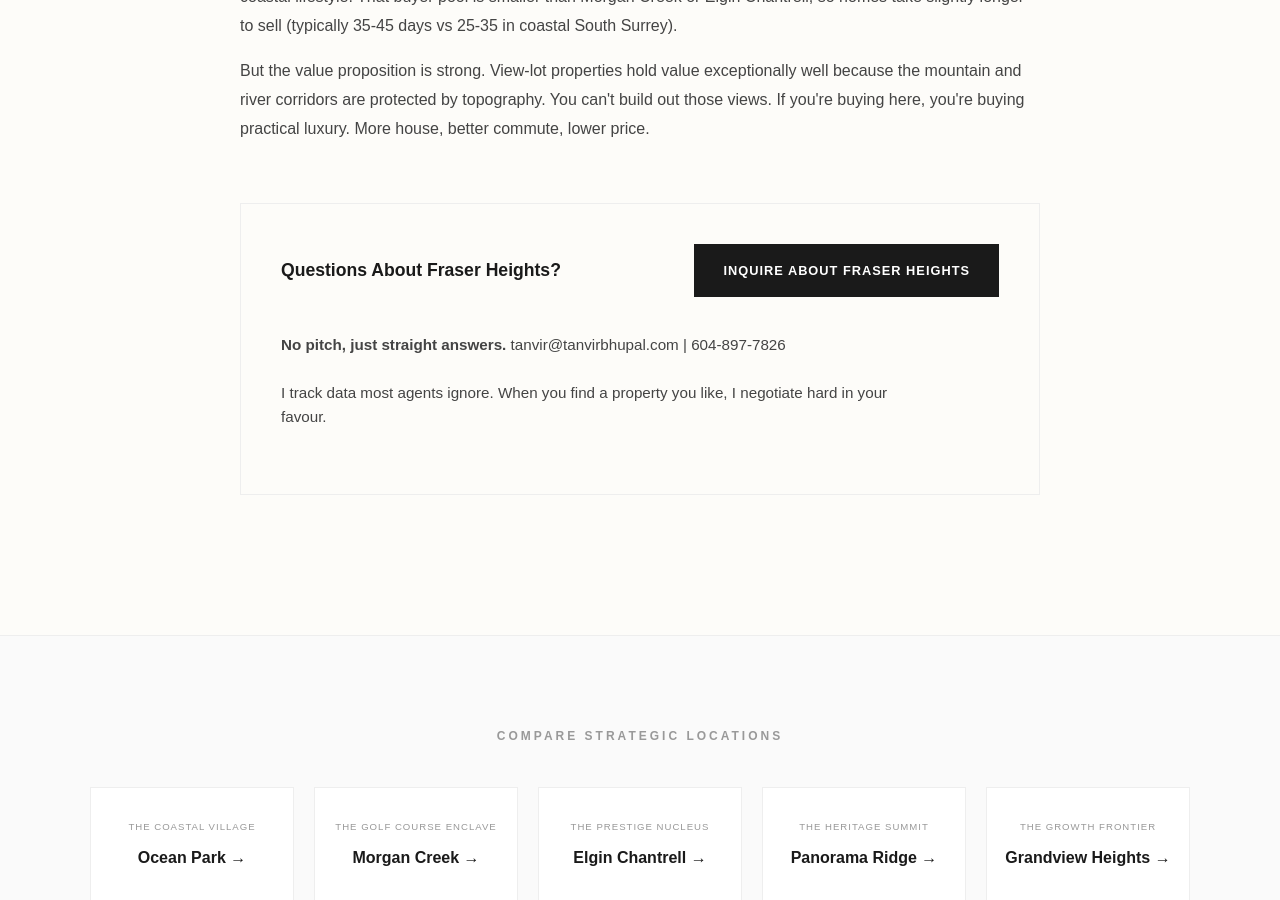
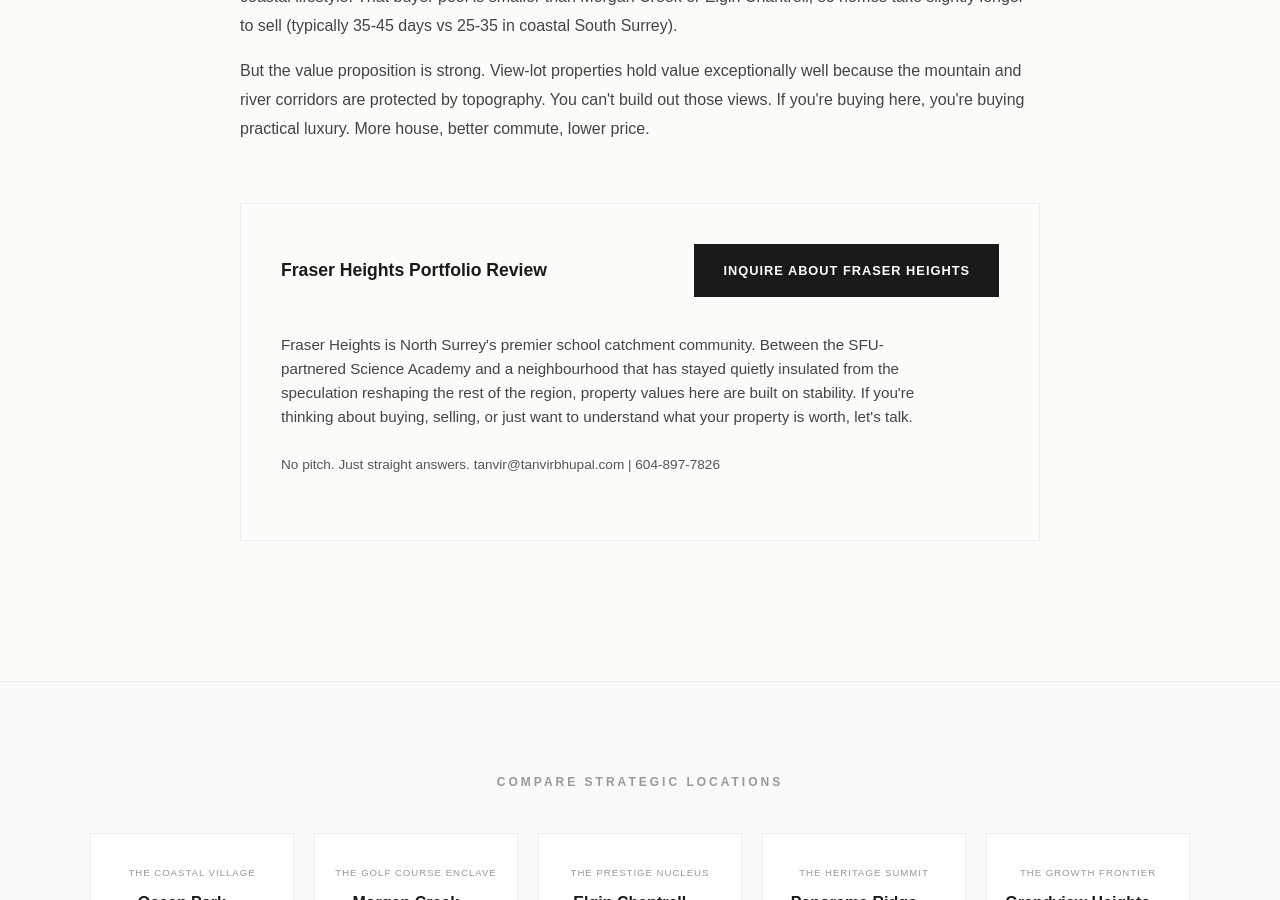
Before and after one commit to gvancouverhomes/tanvirbhupal-site, a Jekyll site: the page built from neighbourhoods/fraser-heights.md, in a window 1280 px wide and 900 px high, scrolled down 2846 px. Built offline with Jekyll 4.4.1, drawn with Linux system fonts in a browser that asks for light colours.

Commit message:
Update Fraser Heights CTA with school catchment and Science Academy focus

```diff
--- a/neighbourhoods/fraser-heights.md
+++ b/neighbourhoods/fraser-heights.md
@@ -102,13 +102,18 @@ permalink: /neighbourhoods/fraser-heights/
     <p>But the value proposition is strong. View-lot properties hold value exceptionally well because the mountain and river corridors are protected by topography. You can't build out those views. If you're buying here, you're buying practical luxury. More house, better commute, lower price.</p>
   </section>
 
-  <section class="audit-card" aria-labelledby="audit-heading">
-    <h2 id="audit-heading" class="audit-title">Questions About Fraser Heights?</h2>
+<section class="audit-card" aria-labelledby="audit-heading">
+    <h2 id="audit-heading" class="audit-title">Fraser Heights Portfolio Review</h2>
     <div class="audit-action">
-      <a href="/contact/" class="audit-btn">INQUIRE ABOUT FRASER HEIGHTS</a>
+      <a href="/contact" class="audit-btn">INQUIRE ABOUT FRASER HEIGHTS</a>
     </div>
     <div class="audit-body">
-      <p class="audit-text"><strong>No pitch, just straight answers.</strong> tanvir@tanvirbhupal.com | 604-897-7826<br><br>I track data most agents ignore. When you find a property you like, I negotiate hard in your favour.</p>
+      <p class="audit-text">
+        Fraser Heights is North Surrey's premier school catchment community. Between the SFU-partnered Science Academy and a neighbourhood that has stayed quietly insulated from the speculation reshaping the rest of the region, property values here are built on stability. If you're thinking about buying, selling, or just want to understand what your property is worth, let's talk.
+      </p>
+      <p class="audit-text" style="font-size: 0.85rem; color: var(--mid);">
+        No pitch. Just straight answers. tanvir@tanvirbhupal.com | 604-897-7826
+      </p>
     </div>
   </section>
 </article>
```
